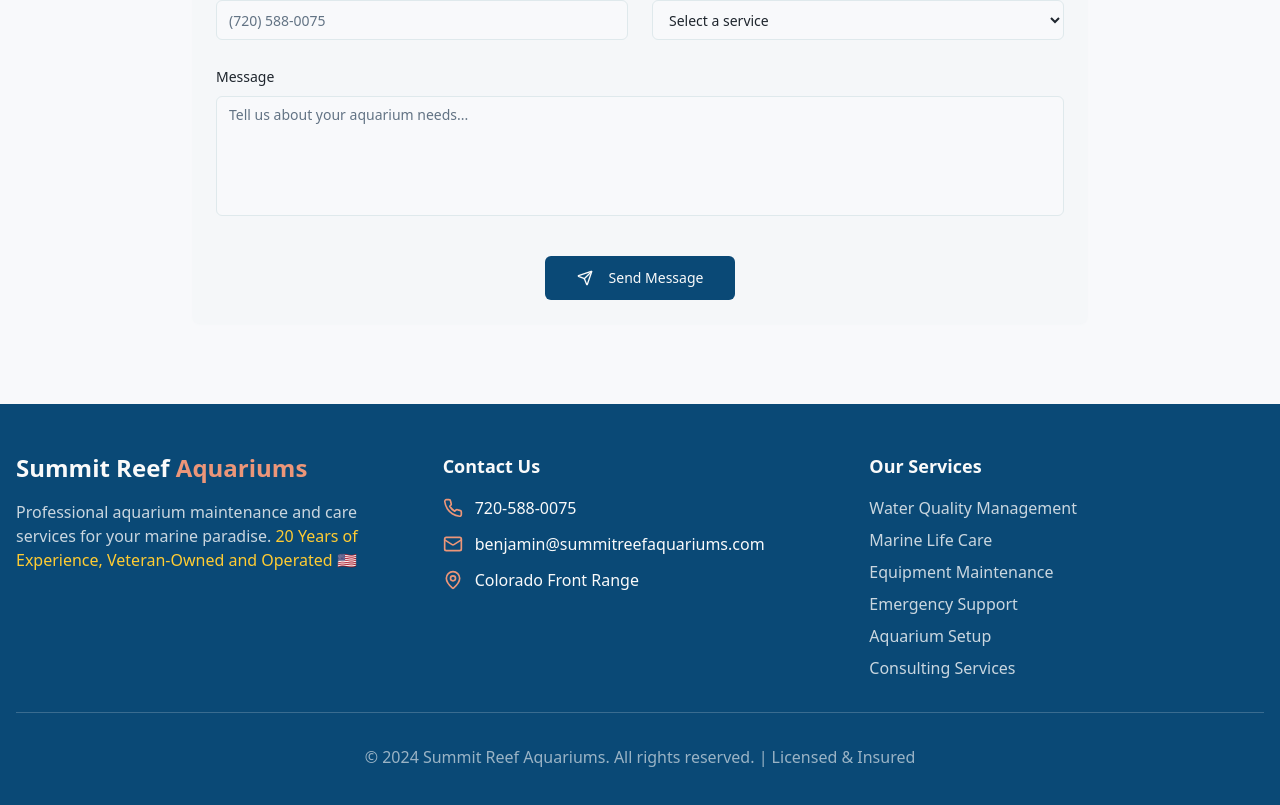
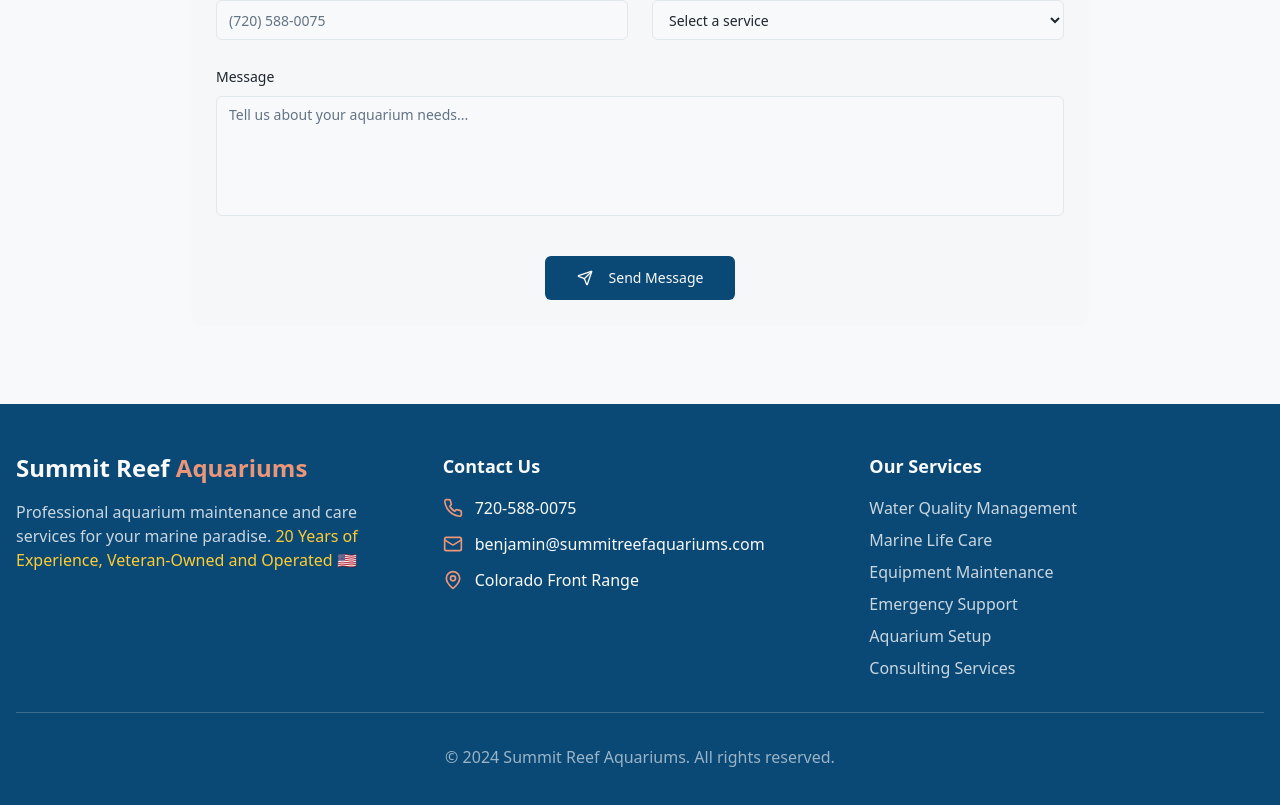
Before and after one commit to alexanderlperez/summit-reef-web, a React (Vite) app: page / in a window 1280 px wide. Shown: the part 4273-5078 px from the top of the page. Built offline with nearby package versions, Linux system fonts and the light colour scheme; the HTML template or start-up script is replaced by a standard one.

Commit message:
Remove licensed and insured

```diff
--- a/src/components/Footer.tsx
+++ b/src/components/Footer.tsx
@@ -49,7 +49,7 @@ const Footer = () => {
 
         <div className="border-t border-primary-foreground/20 mt-8 pt-8 text-center">
           <p className="text-primary-foreground/60">
-            © 2024 Summit Reef Aquariums. All rights reserved. | Licensed & Insured
+            © 2024 Summit Reef Aquariums. All rights reserved.
           </p>
         </div>
       </div>
```
